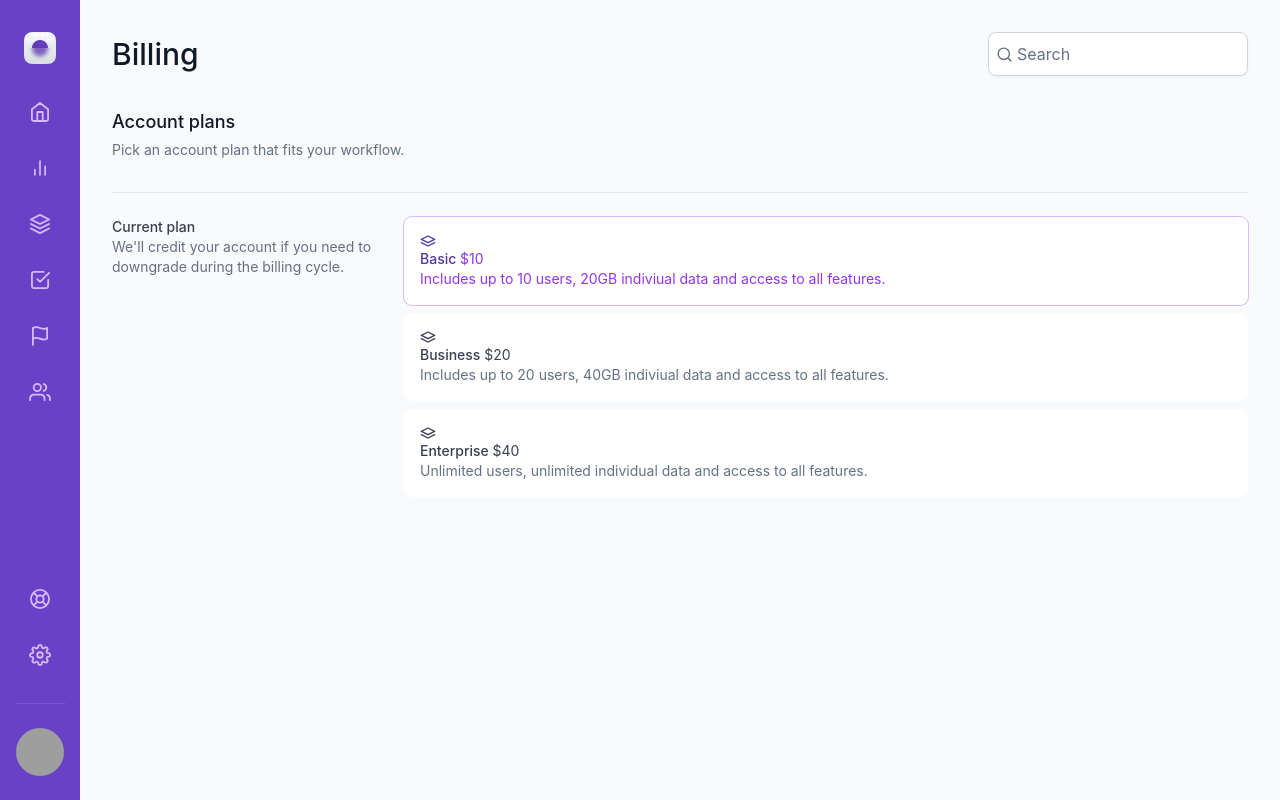
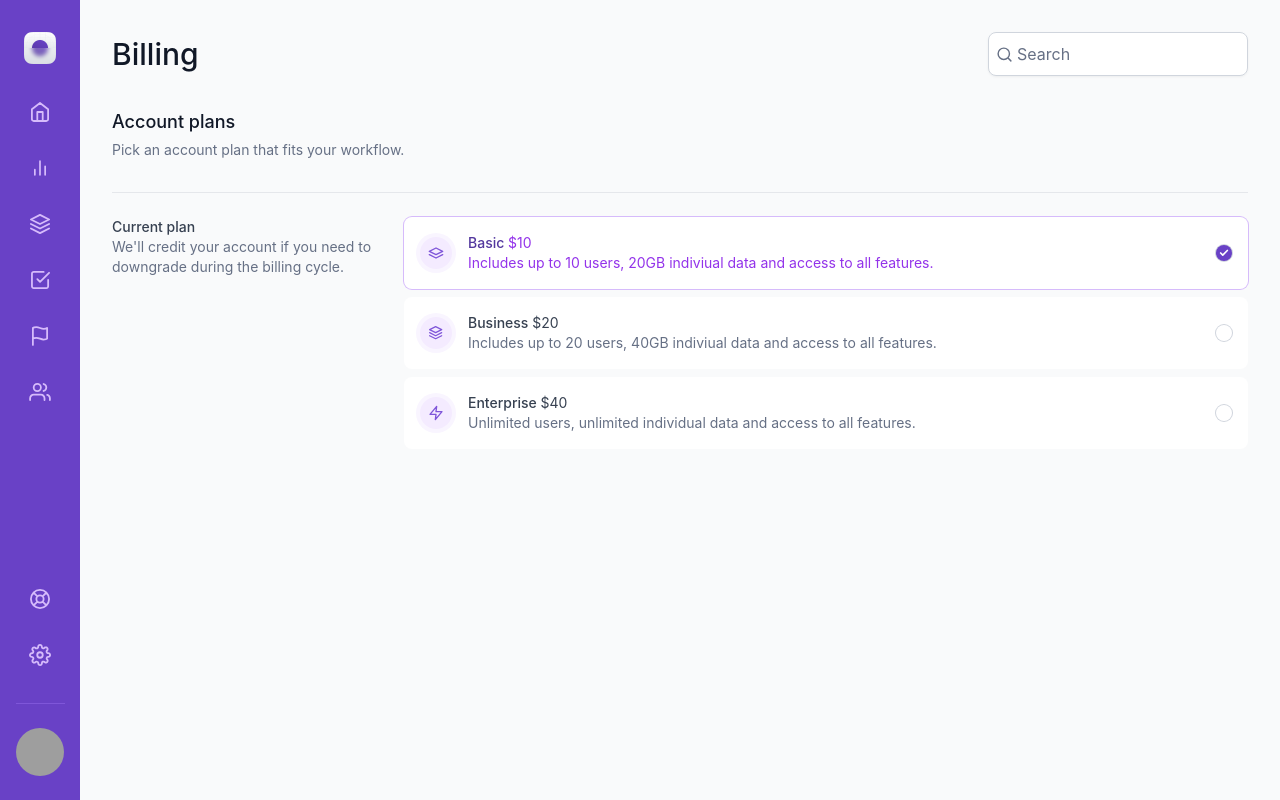
Before and after one commit to thmsmtylr/untitled-ui-react, a Next.js app: page /dashboard/settings in a window 1280 px wide. Built offline with nearby package versions, Linux system fonts and the light colour scheme; grey boxes are pictures that could not be loaded.

Commit message:
Add radio group plans

```diff
--- a/pages/dashboard/settings.tsx
+++ b/pages/dashboard/settings.tsx
@@ -20,6 +20,7 @@ import LogoOutIcon from "../../public/icons/log-out.svg";
 import SearchIcon from "../../public/icons/search.svg";
 import TwoLayersIcon from "../../public/icons/2-layers.svg";
 import ZapIcon from "../../public/icons/zap.svg";
+import CheckIcon from "../../public/icons/check.svg";
 
 import { MenuIcon, XIcon } from "@heroicons/react/outline";
 import { toggleClassNames } from "../../helpers/toggleClassNames";
@@ -105,25 +106,9 @@ const plans: PlanProps = [
   },
 ];
 
-function CheckIcon(props: any) {
-  return (
-    <svg viewBox="0 0 24 24" fill="none" {...props}>
-      <circle cx={12} cy={12} r={12} fill="#fff" opacity="0.2" />
-      <path
-        d="M7 13l3 3 7-7"
-        stroke="#fff"
-        strokeWidth={1.5}
-        strokeLinecap="round"
-        strokeLinejoin="round"
-      />
-    </svg>
-  );
-}
-
 export default function Settings() {
   const [mobileMenuOpen, setMobileMenuOpen] = useState<boolean>(false);
   const [subMenuOpen, setSubMenuOpen] = useState<boolean>(false);
-  const [isSettingsMenuItem, setIsSettingsMenuItem] = useState<boolean>(false);
   const [selected, setSelected] = useState(plans[0]);
 
   return (
@@ -399,14 +384,21 @@ export default function Settings() {
                               checked
                                 ? "ring-1 ring-primary-300 text-primary-800 bg-primary-50"
                                 : "",
-                              "rounded-lg p-4 relative flex cursor-pointer focus:outline-none bg-white"
+                              "rounded-lg p-4 relative flex cursor-pointer focus:outline-none bg-white hover:ring-1 hover:ring-primary-300 transition-colors duration-300 group"
                             )}`
                           }
                         >
                           {({ active, checked }) => (
                             <>
                               <div className="flex w-full items-center justify-between">
-                                <div className="flex items-center">
+                                <div className="flex items-center gap-4">
+                                  <div className="w-8 h-8 flex items-center justify-center rounded-full bg-primary-100 ring-4 ring-primary-50 text-primary-600">
+                                    {plan.name === "Business" ? (
+                                      <plan.icon className="shrink-0 w-[13.3px] h-[13.3px]" />
+                                    ) : (
+                                      <plan.icon className="shrink-0" />
+                                    )}
+                                  </div>
                                   <div className="text-sm">
                                     <RadioGroup.Label
                                       as="p"
@@ -417,7 +409,6 @@ export default function Settings() {
                                         "font-medium"
                                       )}
                                     >
-                                      <TwoLayersIcon />
                                       {plan.name}{" "}
                                       <span
                                         className={classNames(
@@ -450,11 +441,18 @@ export default function Settings() {
                                     </RadioGroup.Description>
                                   </div>
                                 </div>
-                                {checked && (
-                                  <div className="shrink-0 text-white">
-                                    <CheckIcon className="h-6 w-6" />
-                                  </div>
-                                )}
+                                <div
+                                  className={classNames(
+                                    checked
+                                      ? "bg-primary-700 ring-0 hover:none"
+                                      : "group-hover:ring-primary-600 group-hover:bg-primary-100",
+                                    "w-4 h-4 rounded-full ring-1 ring-gray-300 transition-colors duration-300 flex items-center justify-center"
+                                  )}
+                                >
+                                  {checked && (
+                                    <CheckIcon className="text-white" />
+                                  )}
+                                </div>
                               </div>
                             </>
                           )}
@@ -470,7 +468,7 @@ export default function Settings() {
             <aside
               className={classNames(
                 subMenuOpen ? "translate-x-0" : "-translate-x-full",
-                "hidden h-screen lg:flex-shrink-0 lg:block lg:order-first transition-all"
+                "hidden h-screen lg:flex-shrink-0 lg:block lg:order-first transition-all duration-300"
               )}
             >
               <div className="h-full relative flex flex-col w-72 bg-primary-800 border-r border-gray-200 overflow-y-auto pt-9 px-4">
@@ -486,7 +484,7 @@ export default function Settings() {
                       <a
                         className={classNames(
                           item.name === "Billing" ? "bg-primary-700" : "",
-                          "text-left w-full text-base text-primary-100 hover:text-white active:text-white active:bg-primary-700 hover:bg-primary-600 transition-colors rounded-md px-3 py-2 font-medium flex items-center"
+                          "text-left w-full text-base text-primary-100 hover:text-white active:text-white active:bg-primary-700 hover:bg-primary-600 transition-colors duration-300 rounded-md px-3 py-2 font-medium flex items-center"
                         )}
                         key={item.name}
                         href={item.href}
```
Also changed, not shown: public/icons/check.svg (added), 1 other file (tests, documents, lock files or other folders).
